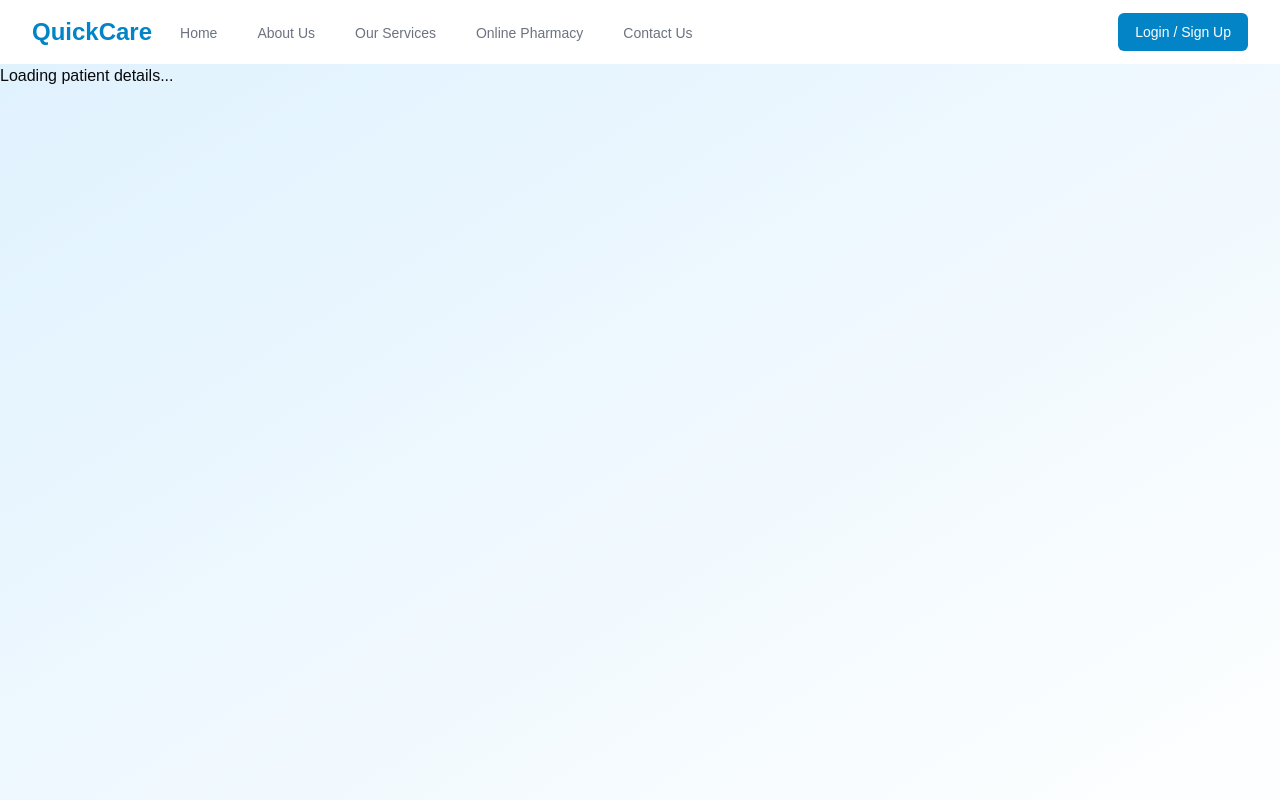
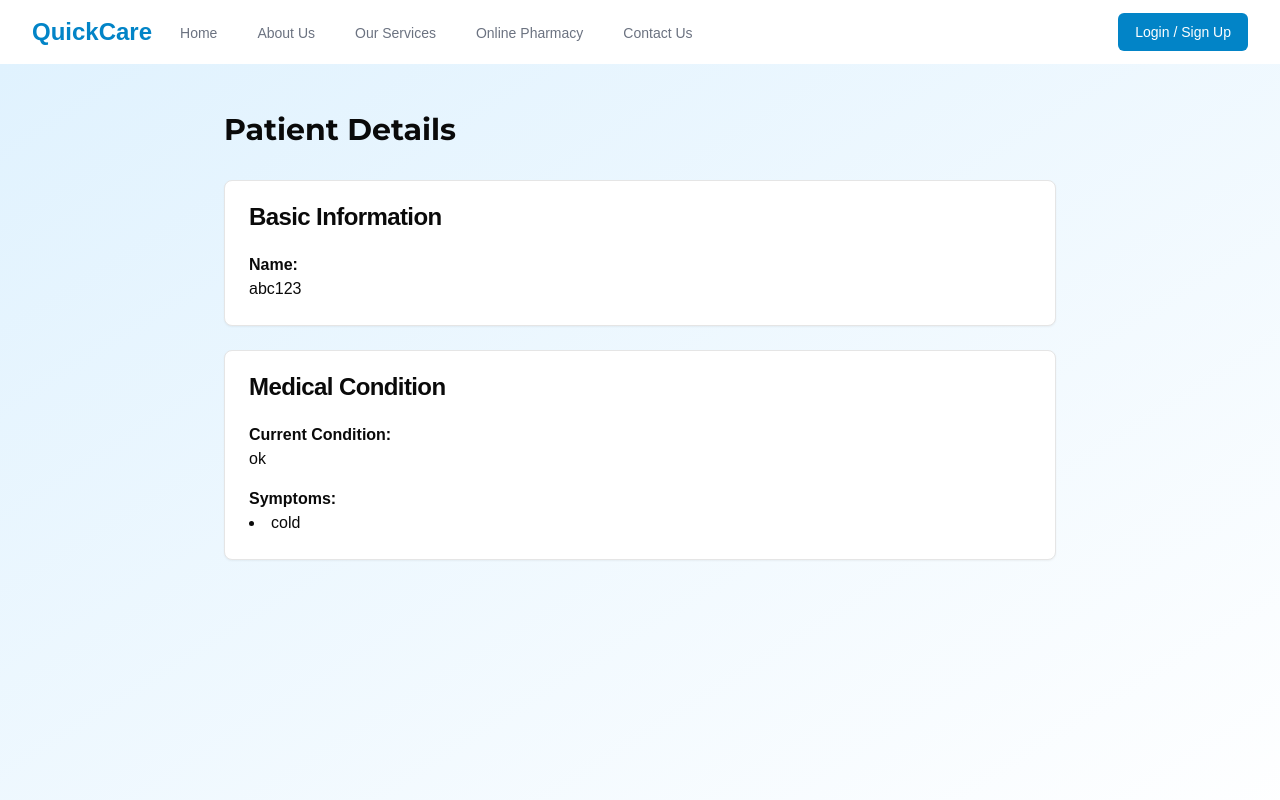
Before and after one commit to Dhairyatiwari7/QuickCare-demo2, a Next.js app: page /doctor/appointment in a window 1280 px wide. Shown: the top 800 px of the page. Built offline with nearby package versions, Linux system fonts and the light colour scheme.

Commit message:
doctor change

```diff
--- a/app/doctor/appointment/page.tsx
+++ b/app/doctor/appointment/page.tsx
@@ -54,9 +54,9 @@ export default function PatientDetailPage() {
     });
   }, [patient]);
 
-  if (loading) return <div>Loading patient details...</div>;
-  if (error) return <div className="text-red-500">{error}</div>;
-  if (!patient) return <div>No patient data available</div>;
+  // if (loading) return <div>Loading patient details...</div>;
+  // if (error) return <div className="text-red-500">{error}</div>;
+  // if (!patient) return <div>No patient data available</div>;
 
   return (
     <div className="max-w-4xl mx-auto py-12 px-4 sm:px-6 lg:px-8">
@@ -70,12 +70,9 @@ export default function PatientDetailPage() {
             <div className="grid grid-cols-2 gap-4">
               <div>
                 <p className="font-semibold">Name:</p>
-                <p>{patient.name}</p>
+                <p>abc123</p>
               </div>
-              <div>
-                <p className="font-semibold">Age:</p>
-                <p>{patient.age}</p>
-              </div>
+
             </div>
           </CardContent>
         </Card>
@@ -86,26 +83,27 @@ export default function PatientDetailPage() {
           </CardHeader>
           <CardContent>
             <p className="font-semibold">Current Condition:</p>
-            <p>{patient.condition}</p>
+            <p>ok</p>
             <p className="font-semibold mt-4">Symptoms:</p>
             <ul className="list-disc list-inside">
-              {patient.symptoms.map((symptom: string, index: number) => (
+              {/* {patient.symptoms.map((symptom: string, index: number) => (
                 <li key={index}>{symptom}</li>
-              ))}
+              ))} */}
+              <li>cold</li>
             </ul>
           </CardContent>
         </Card>
 
-        <Card className="detail-card">
+        {/* <Card className="detail-card">
           <CardHeader>
             <CardTitle>Medical History</CardTitle>
           </CardHeader>
           <CardContent>
             <p>{patient.history}</p>
           </CardContent>
-        </Card>
+        </Card> */}
 
-        <Card className="detail-card">
+        {/* <Card className="detail-card">
           <CardHeader>
             <CardTitle>Current Medications</CardTitle>
           </CardHeader>
@@ -116,9 +114,9 @@ export default function PatientDetailPage() {
               ))}
             </ul>
           </CardContent>
-        </Card>
+        </Card> */}
 
-        <Card className="detail-card">
+        {/* <Card className="detail-card">
           <CardHeader>
             <CardTitle>Notes</CardTitle>
           </CardHeader>
@@ -128,7 +126,7 @@ export default function PatientDetailPage() {
               Last visit: {new Date(patient.lastVisit).toLocaleDateString()}
             </p>
           </CardContent>
-        </Card>
+        </Card> */}
       </div>
     </div>
   );
--- a/app/page.tsx
+++ b/app/page.tsx
@@ -230,7 +230,7 @@ export default function HomePage() {
                 user.role === "doctor" ? (
                   <>
                     <Button asChild className="px-8 py-4 text-lg rounded-full">
-                      <Link href="/doctor/appointments">View Appointments</Link>
+                      <Link href="/doctor/appointment">View Appointments</Link>
                     </Button>
                     <Button asChild variant="outline" className="px-8 py-4 text-lg rounded-full">
                       <Link href="/ai-help">Get Help with AI</Link>
```
